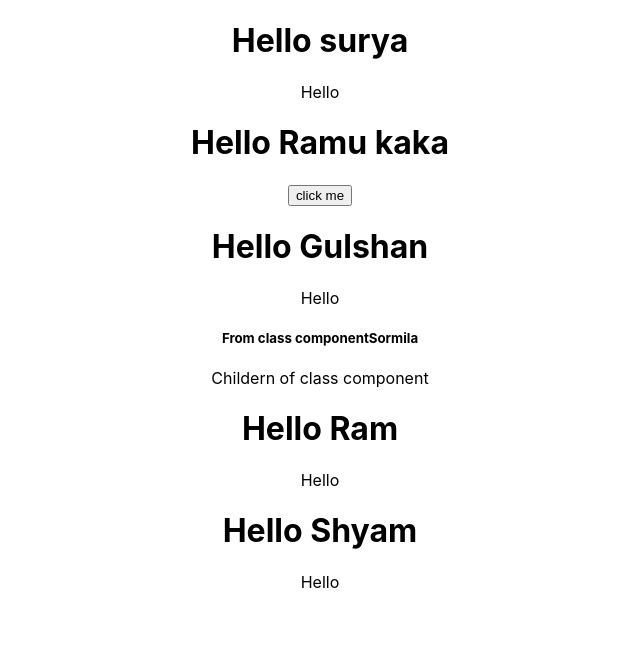
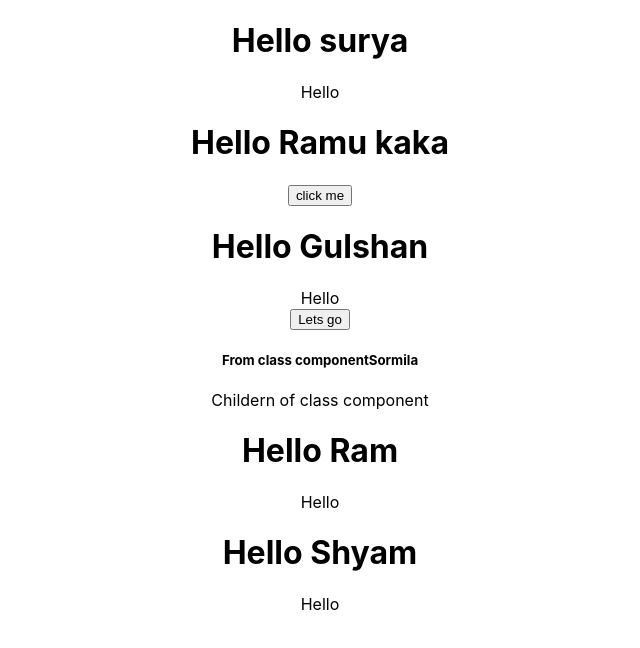
Before and after one commit to iamsuryasikharej/React-App-demo, a React (Create React App) app: page / in a window 1280 px wide. Shown: the top 648 px of the page, without its empty margins (320-960 px from the left). Built offline with nearby package versions, Linux system fonts and the light colour scheme.

Commit message:
10-11-2019

```diff
--- a/src/App.js
+++ b/src/App.js
@@ -3,6 +3,7 @@ import React,{Component} from 'react';
 import "./App.css";
 import {Welcome} from "./components/Welcome";
 import {Greet} from "./components/Greet";
+import {MyButton} from "./components/MyButton";
 
 class  App extends  Component{
   render() {
@@ -12,7 +13,7 @@ class  App extends  Component{
             < Welcome name="surya" ><p>Hello </p></Welcome>
 
             < Welcome name="Ramu kaka" ><button>click me</button></Welcome>
-            < Welcome name="Gulshan" > <p>Hello</p></Welcome>
+            < Welcome name="Gulshan" > <p>Hello<MyButton></MyButton></p></Welcome>
             <Greet name="Sormila"><p>Childern of class component</p></Greet>
             < Welcome name="Ram" ><p>Hello</p></Welcome>
             < Welcome name="Shyam" > <p>Hello</p></Welcome>
--- /dev/null
+++ b/src/components/MyButton.js
@@ -0,0 +1,10 @@
+import React,{Component} from 'react'
+export class MyButton extends Component
+{
+    render()
+    {
+        return (<div><button>Lets go
+
+        </button></div>)
+    }
+}
```
